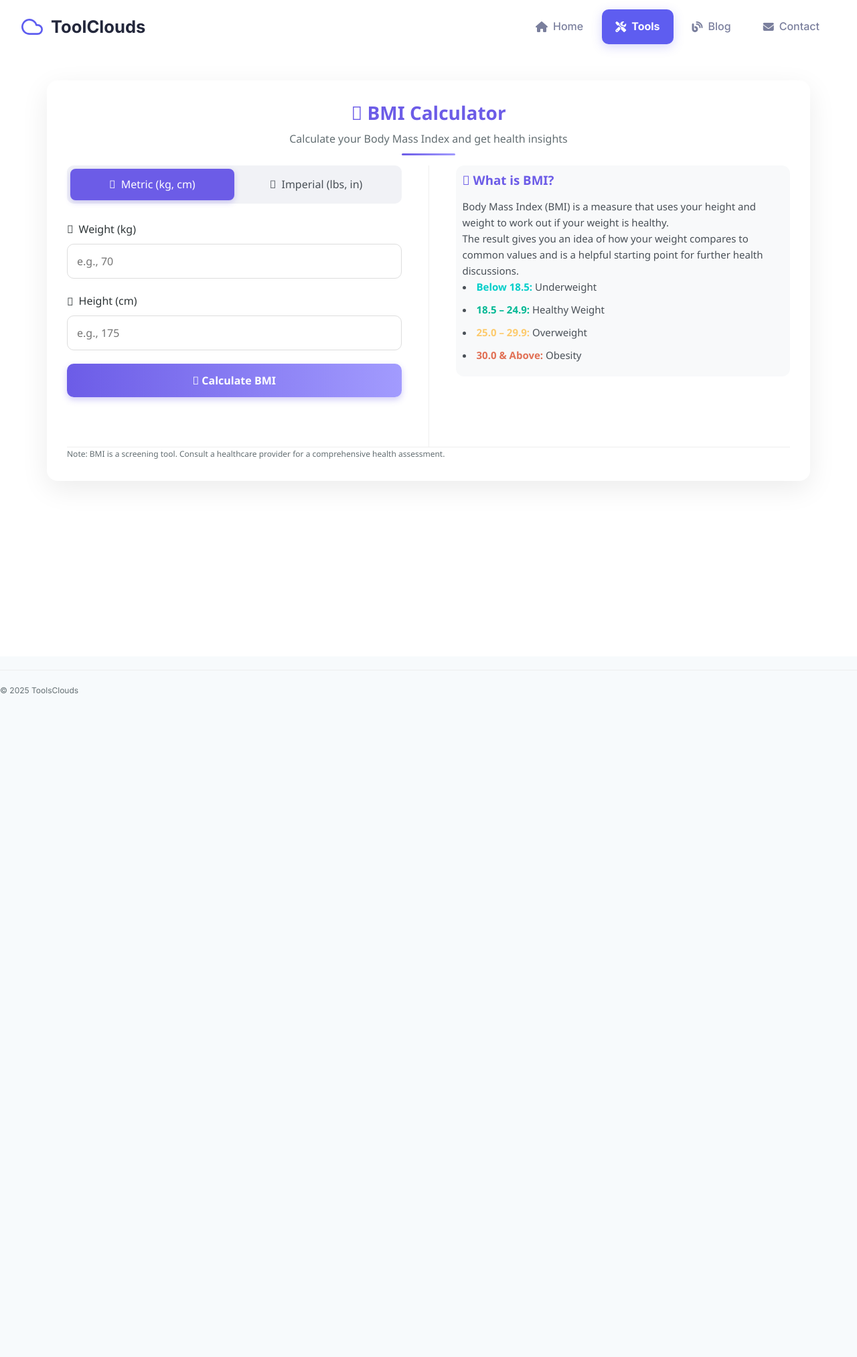
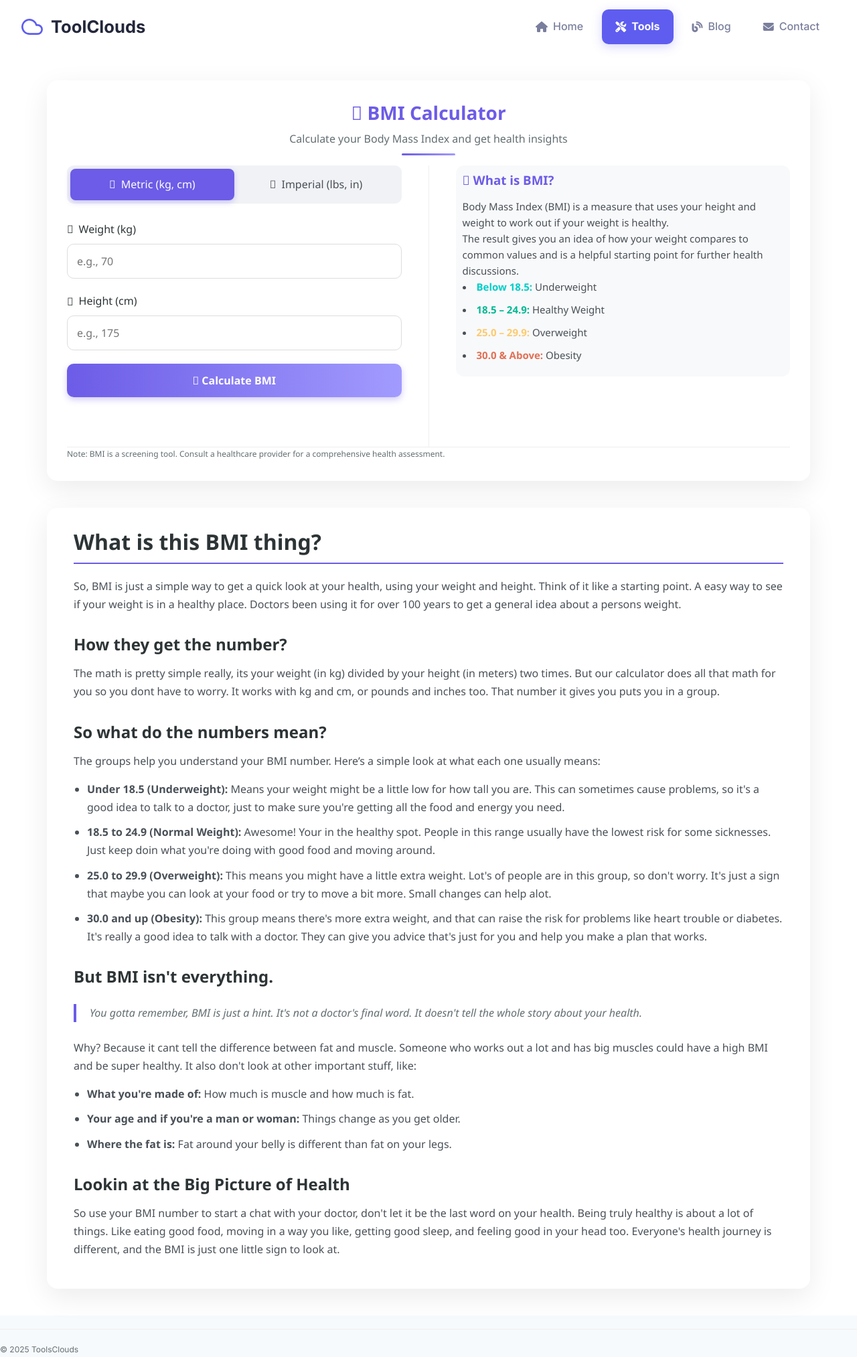
Before and after one commit to ManjeetCodes0/toolclouds, a Jekyll site: the page built from _tools/calculators/health/bmi-calculator.md, in a window 1280 px wide. Shown: the whole page at 67% size. Built offline with Jekyll 4.4.1, drawn with Linux system fonts in a browser that asks for light colours; before the commit the page ends 1041 px from its top, so only the background shows below that.

Commit message:
Add SEO things

```diff
--- a/Gemfile
+++ b/Gemfile
@@ -16,6 +16,9 @@
 # If you have any plugins, put them here!
 group :jekyll_plugins do
   gem "jekyll-feed", "~> 0.12"
+  gem "jekyll-sitemap"
+  gem "jekyll-seo-tag"
+
 end
 
 # Windows and JRuby does not include zoneinfo files, so bundle the tzinfo-data gem
--- a/_config.yml
+++ b/_config.yml
@@ -8,6 +8,16 @@
     output: true
     permalink: /:categories/:name/
 
+plugins:
+  - jekyll-seo-tag
+  - jekyll-sitemap
+  - jekyll-feed
+
+author:
+  name: "ToolClouds"
+  email: "manjeetsingh.codes@gmail.com"
+
+
 defaults:
   - scope:
       path: ""
--- a/_includes/navbar.html
+++ b/_includes/navbar.html
@@ -23,21 +23,21 @@
             </a>
             <nav class="main-nav">
                 <ul class="nav-list">
-                    <li class="nav-item"><a href="#" class="nav-link" aria-current="page"><i
+                    <li class="nav-item"><a href="/" class="nav-link" aria-current="page"><i
                                 class="fas fa-home"></i><span>Home</span></a></li>
                     <li class="nav-item dropdown">
                         <a href="#" class="nav-link active"><i class="fas fa-tools"></i><span>Tools</span></a>
                         <div class="dropdown-menu">
-                            <a href="#" class="dropdown-item"><i
+                            <a href="/calculators" class="dropdown-item"><i
                                     class="fas fa-calculator"></i><span>Calculators</span></a>
-                            <a href="#" class="dropdown-item"><i
+                            <a href="/converters" class="dropdown-item"><i
                                     class="fas fa-exchange-alt"></i><span>Converters</span></a>
-                            <a href="#" class="dropdown-item"><i class="fas fa-cog"></i><span>Generators</span></a>
+                            <a href="/generators" class="dropdown-item"><i class="fas fa-cog"></i><span>Generators</span></a>
                         </div>
                     </li>
-                    <li class="nav-item"><a href="#" class="nav-link"><i class="fas fa-blog"></i><span>Blog</span></a>
+                    <li class="nav-item"><a href="/blog" class="nav-link"><i class="fas fa-blog"></i><span>Blog</span></a>
                     </li>
-                    <li class="nav-item"><a href="#" class="nav-link"><i
+                    <li class="nav-item"><a href="/" class="nav-link"><i
                                 class="fas fa-envelope"></i><span>Contact</span></a></li>
                 </ul>
             </nav>
@@ -49,12 +49,12 @@
 
     <nav class="mobile-nav" id="js-mobile-nav">
         <ul class="mobile-nav-list">
-            <li><a href="#" class="mobile-nav-link">Home</a></li>
-            <li><a href="#" class="mobile-nav-link">Calculators</a></li>
-            <li><a href="#" class="mobile-nav-link">Converters</a></li>
-            <li><a href="#" class="mobile-nav-link">Generators</a></li>
-            <li><a href="#" class="mobile-nav-link">Blog</a></li>
-            <li><a href="#" class="mobile-nav-link">Contact</a></li>
+            <li><a href="/" class="mobile-nav-link">Home</a></li>
+            <li><a href="/calculators" class="mobile-nav-link">Calculators</a></li>
+            <li><a href="/convertors" class="mobile-nav-link">Converters</a></li>
+            <li><a href="/generators" class="mobile-nav-link">Generators</a></li>
+            <li><a href="/blog" class="mobile-nav-link">Blog</a></li>
+            <li><a href="/" class="mobile-nav-link">Contact</a></li>
         </ul>
     </nav>
 
--- a/_layouts/default.html
+++ b/_layouts/default.html
@@ -2,11 +2,15 @@
 <html lang="en">
 <head>
   <meta charset="UTF-8">
-  <title>{{ page.title }} | {{ site.title }}</title>
+
+  {% seo %}  <!-- jekyll-seo-tag generates title, description, og, twitter, canonical, JSON-LD -->
+  <!-- <title>{{ page.title }} | {{ site.title }}</title>   asmseo inlcude title  -->
+
 <link rel="preconnect" href="https://fonts.googleapis.com">
 <link rel="preconnect" href="https://fonts.gstatic.com" crossorigin>
 <link href="https://fonts.googleapis.com/css2?family=Inter:wght@400;500;700&display=swap" rel="stylesheet">
 <link rel="stylesheet" href="{{ '/assets/css/style.css' | relative_url }}">
+
 </head>
 <body>
 
--- a/_tools/calculators/health/bmi-calculator.md
+++ b/_tools/calculators/health/bmi-calculator.md
@@ -3,6 +3,8 @@
 layout: tool
 categories: [calculators, health]
 permalink: /calculators/health/bmi-calculator/
+description: "Easily calculate your Body Mass Index (BMI) with our free BMI Calculator. Track your health and fitness instantly."
+tags: ["BMI", "Health Calculator", "Fitness", "Body Mass Index"]
 ---
 
 <link rel="stylesheet" href="https://cdnjs.cloudflare.com/ajax/libs/font-awesome/6.4.0/css/all.min.css">
@@ -37,11 +39,10 @@
 
     .bmi-calculator-wrapper {
         display: flex;
-        justify-content: center;
-        align-items: flex-start;
+        flex-direction: column; /* Changed to column to stack calculator and blog */
+        align-items: center; /* Center items */
         padding: 40px 20px;
         background-color: var(--bg-color);
-        min-height: 100vh;
     }
 
     .bmi-calculator {
@@ -231,6 +228,7 @@
         .imperial-height { flex-direction: column; gap: 10px; }
         .bmi-value-display { font-size: 36px; }
     }
+
 </style>
 
 <div class="bmi-calculator-wrapper">
@@ -312,30 +310,63 @@
             <p>Note: BMI is a screening tool. Consult a healthcare provider for a comprehensive health assessment.</p>
         </footer>
     </div>
+
+<div class="bmi-blog-content">
+    <h2>What is this BMI thing?</h2>
+    <p>
+        So, BMI is just a simple way to get a quick look at your health, using your weight and height. Think of it like a starting point. A easy way to see if your weight is in a healthy place. Doctors been using it for over 100 years to get a general idea about a persons weight.
+    </p>
+
+    <h3>How they get the number?</h3>
+    <p>
+        The math is pretty simple really, its your weight (in kg) divided by your height (in meters) two times. But our calculator does all that math for you so you dont have to worry. It works with kg and cm, or pounds and inches too. That number it gives you puts you in a group.
+    </p>
+
+    <h3>So what do the numbers mean?</h3>
+    <p>
+        The groups help you understand your BMI number. Here’s a simple look at what each one usually means:
+    </p>
+    <ul>
+        <li><strong>Under 18.5 (Underweight):</strong> Means your weight might be a little low for how tall you are. This can sometimes cause problems, so it's a good idea to talk to a doctor, just to make sure you're getting all the food and energy you need.</li>
+        <li><strong>18.5 to 24.9 (Normal Weight):</strong> Awesome! Your in the healthy spot. People in this range usually have the lowest risk for some sicknesses. Just keep doin what you're doing with good food and moving around.</li>
+        <li><strong>25.0 to 29.9 (Overweight):</strong> This means you might have a little extra weight. Lot's of people are in this group, so don't worry. It's just a sign that maybe you can look at your food or try to move a bit more. Small changes can help alot.</li>
+        <li><strong>30.0 and up (Obesity):</strong> This group means there's more extra weight, and that can raise the risk for problems like heart trouble or diabetes. It's really a good idea to talk with a doctor. They can give you advice that's just for you and help you make a plan that works.</li>
+    </ul>
+
+    <h3>But BMI isn't everything.</h3>
+    <blockquote>
+        You gotta remember, BMI is just a hint. It's not a doctor's final word. It doesn't tell the whole story about your health.
+    </blockquote>
+    <p>
+        Why? Because it cant tell the difference between fat and muscle. Someone who works out a lot and has big muscles could have a high BMI and be super healthy. It also don't look at other important stuff, like:
+    </p>
+    <ul>
+        <li><strong>What you're made of:</strong> How much is muscle and how much is fat.</li>
+        <li><strong>Your age and if you're a man or woman:</strong> Things change as you get older.</li>
+        <li><strong>Where the fat is:</strong> Fat around your belly is different than fat on your legs.</li>
+    </ul>
+
+    <h3>Lookin at the Big Picture of Health</h3>
+    <p>
+        So use your BMI number to start a chat with your doctor, don't let it be the last word on your health. Being truly healthy is about a lot of things. Like eating good food, moving in a way you like, getting good sleep, and feeling good in your head too. Everyone's health journey is different, and the BMI is just one little sign to look at.
+    </p>
+</div>
 </div>
 
 <script>
     document.addEventListener("DOMContentLoaded", function() {
-        // ... JavaScript variables are the same ...
         const resultContainer = document.getElementById('result-container');
         const resultPlaceholder = document.getElementById('result-placeholder');
 
-        // --- The rest of the script is the same until the calculateBMI and resetCalculator functions ---
-
         const calculateBtn = document.getElementById('calculate-btn');
-        // ... other variable declarations ...
 
         function calculateBMI() {
             let weight, height;
-            // ... calculation logic is the same ...
 
-            // NEW LOGIC for showing/hiding placeholder
-            if (window.innerWidth >= 992) { // Only apply this logic on desktop
+            if (window.innerWidth >= 992) {
                 resultPlaceholder.style.display = 'none';
             }
-            // ... the rest of the function is the same, including adding the 'visible' class
 
-            // --- This is the original calculateBMI function with the one new line added ---
             const unitSwitchers = document.querySelectorAll('input[name="unit"]');
             const metricInputs = document.getElementById('metric-inputs');
             const imperialInputs = document.getElementById('imperial-inputs');
--- a/assets/css/style.css
+++ b/assets/css/style.css
@@ -536,3 +536,55 @@
     transition: transform 0.6s cubic-bezier(0.165, 0.84, 0.44, 1), opacity 0.6s cubic-bezier(0.165, 0.84, 0.44, 1);
 }
 [data-aos="fade-up"].aos-animate { transform: translateY(0); opacity: 1; }
+
+
+
+
+
+
+/* Blog section css */
+
+
+    /* --- STYLES FOR NEW BLOG CONTENT --- */
+    .bmi-blog-content {
+        font-family: 'Segoe UI', Tahoma, Geneva, Verdana, sans-serif;
+        color: var(--readable-text);
+        line-height: 1.7;
+        max-width: 1140px;
+        width: 100%;
+        background: var(--card-bg);
+        margin-top: 40px;
+        padding: 30px 40px;
+        border-radius: 16px;
+        box-shadow: 0 12px 40px var(--shadow-color);
+    }
+    .bmi-blog-content h2 {
+        font-size: 2em;
+        color: var(--text-color);
+        margin-bottom: 20px;
+        padding-bottom: 10px;
+        border-bottom: 2px solid var(--primary-color);
+    }
+    .bmi-blog-content h3 {
+        font-size: 1.5em;
+        color: var(--text-color);
+        margin-top: 30px;
+        margin-bottom: 15px;
+    }
+    .bmi-blog-content p {
+        margin-bottom: 15px;
+    }
+    .bmi-blog-content ul {
+        padding-left: 20px;
+        margin-bottom: 15px;
+    }
+    .bmi-blog-content li {
+        margin-bottom: 10px;
+    }
+    .bmi-blog-content blockquote {
+        border-left: 4px solid var(--primary-color);
+        padding-left: 20px;
+        margin: 25px 0;
+        font-style: italic;
+        color: #636e72;
+    }
--- /dev/null
+++ b/robots.txt
@@ -0,0 +1,4 @@
+User-agent: *
+Allow: /
+
+Sitemap: https://toolclouds.com/sitemap.xml
```
Also changed, not shown: other parts of _tools/calculators/health/bmi-calculator.md (+1 -8 lines), Gemfile.lock, converters.md (renamed from convertors.md).
